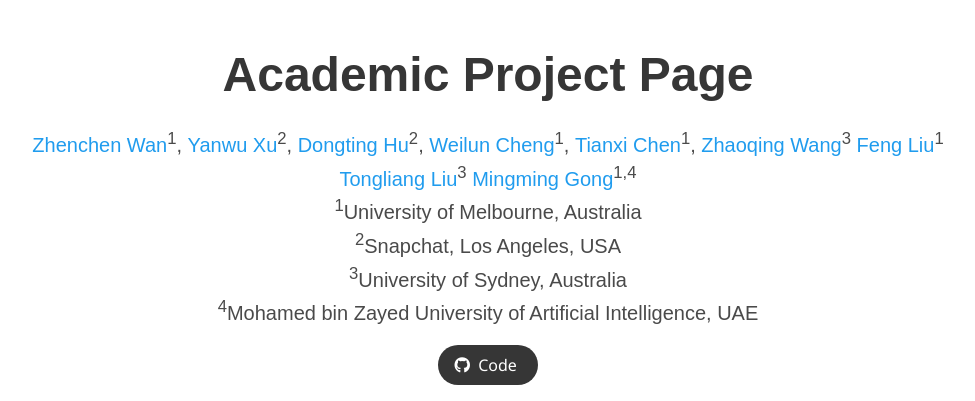
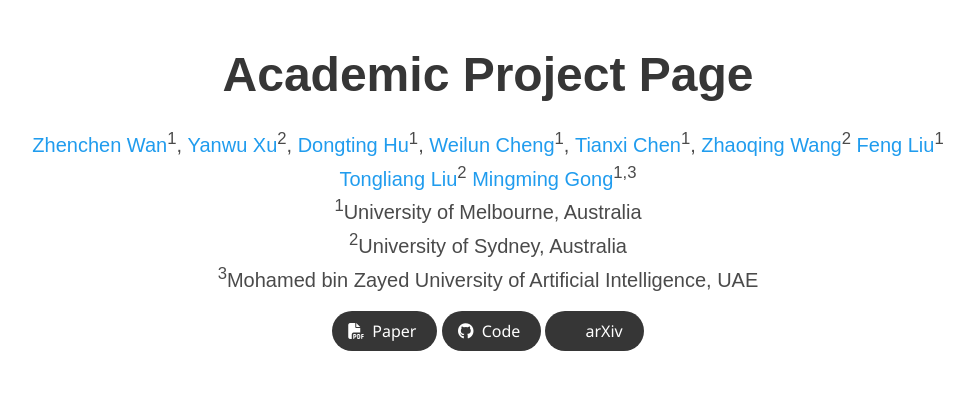
Before and after one commit to ZhenchenWan/MF-VITON, a plain HTML site: page index.html in a window 1280 px wide. Shown: the top 401 px of the page, without its empty margins (152-1127 px from the left). Drawn offline with nearby package versions, Linux system fonts and the light colour scheme; some icons are missing; a web font is replaced by a local one.

Commit message:
update details

```diff
--- a/index.html
+++ b/index.html
@@ -62,7 +62,7 @@
                 <a href="https://scholar.google.com/citations?hl=en&user=NOEyacoAAAAJ" target="_blank">Yanwu Xu</a><sup>2</sup>,
               </span>
               <span class="author-block">
-                <a href="https://scholar.google.com/citations?user=0CVmdVEAAAAJ&hl=en&oi=ao" target="_blank">Dongting Hu</a><sup>2</sup>,
+                <a href="https://scholar.google.com/citations?user=0CVmdVEAAAAJ&hl=en&oi=ao" target="_blank">Dongting Hu</a><sup>1</sup>,
               </span>
               <span class="author-block">
                 <a href="" target="_blank">Weilun Cheng</a><sup>1</sup>,
@@ -71,38 +71,37 @@
                 <a href="" target="_blank">Tianxi Chen</a><sup>1</sup>,
               </span>
               <span class="author-block">
-                <a href="https://scholar.google.com/citations?user=ZqOjPKQAAAAJ&hl=en&oi=ao" target="_blank">Zhaoqing Wang</a><sup>3</sup>
+                <a href="https://scholar.google.com/citations?user=ZqOjPKQAAAAJ&hl=en&oi=ao" target="_blank">Zhaoqing Wang</a><sup>2</sup>
               </span>
               <span class="author-block">
                 <a href="https://scholar.google.com/citations?hl=en&user=eqe3JS8AAAAJ" target="_blank">Feng Liu</a><sup>1</sup>
               </span>
               <span class="author-block">
-                <a href="https://scholar.google.com/citations?hl=en&user=EiLdZ_YAAAAJ" target="_blank">Tongliang Liu</a><sup>3</sup>
+                <a href="https://scholar.google.com/citations?hl=en&user=EiLdZ_YAAAAJ" target="_blank">Tongliang Liu</a><sup>2</sup>
               </span>
               <span class="author-block">
-                <a href="https://scholar.google.com/citations?hl=en&user=6BmiCJIAAAAJ" target="_blank">Mingming Gong</a><sup>1,4</sup>
+                <a href="https://scholar.google.com/citations?hl=en&user=6BmiCJIAAAAJ" target="_blank">Mingming Gong</a><sup>1,3</sup>
               </span>
 
             </div>
             <div class="is-size-5 publication-authors">
               <span class="author-block"><sup>1</sup>University of Melbourne, Australia</span><br>
-              <span class="author-block"><sup>2</sup>Snapchat, Los Angeles, USA</span><br>
-              <span class="author-block"><sup>3</sup>University of Sydney, Australia</span><br>
-              <span class="author-block"><sup>4</sup>Mohamed bin Zayed University of Artificial Intelligence, UAE</span>
+              <span class="author-block"><sup>2</sup>University of Sydney, Australia</span><br>
+              <span class="author-block"><sup>3</sup>Mohamed bin Zayed University of Artificial Intelligence, UAE</span>
             </div>
 
                 <div class="column has-text-centered">
                   <div class="publication-links">
                     <!-- Arxiv PDF link -->
-                    <!-- <span class="link-block">
-                      <a href="https://arxiv.org/pdf/2411.17017" target="_blank"
+                    <span class="link-block">
+                      <a href="https://arxiv.org/pdf/2503.08650" target="_blank"
                       class="external-link button is-normal is-rounded is-dark">
                       <span class="icon">
                         <i class="fas fa-file-pdf"></i>
                       </span>
                       <span>Paper</span>
                     </a>
-                    </span> -->
+                    </span>
 
                   <!-- Github link -->
                   <span class="link-block">
@@ -116,13 +115,13 @@
                 </span>
 
                 <!-- ArXiv abstract Link -->
-                <!-- <span class="link-block">
-                  <a href="https://arxiv.org/abs/2411.17017" target="_blank"
+                <span class="link-block">
+                  <a href="https://arxiv.org/abs/2503.08650" target="_blank"
                   class="external-link button is-normal is-rounded is-dark">
                   <span class="icon">
                     <i class="ai ai-arxiv"></i>
                   </span>
-                  <span>arXiv</span> -->
+                  <span>arXiv</span>
                 </a>
               </span>
             </div>
@@ -247,12 +246,17 @@
 
 
 <!--BibTex citation -->
-  <!-- <section class="section" id="BibTeX">
-    <div class="container is-max-desktop content">
-      <h2 class="title">BibTeX</h2>
-      <pre><code>BibTex Code Here</code></pre>
-    </div>
-</section> -->
+<section class="section" id="BibTeX">
+  <div class="container is-max-desktop content">
+    <h2 class="title">BibTeX</h2>
+    <pre><code>@article{wan2025mfviton,
+  title={MF-VITON: High-Fidelity Mask-Free Virtual Try-On with Minimal Input},
+  author={Wan, Zhenchen and Xu, Yanwu and Hu, Dongting and Cheng, Weilun and Chen, Tianxi and Wang, Zhaoqing and Liu, Feng and Liu, Tongliang and Gong, Mingming and others},
+  journal={arXiv preprint arXiv:2503.08650},
+  year={2025}
+}</code></pre>
+  </div>
+</section>
 <!--End BibTex citation -->
 
 
```
